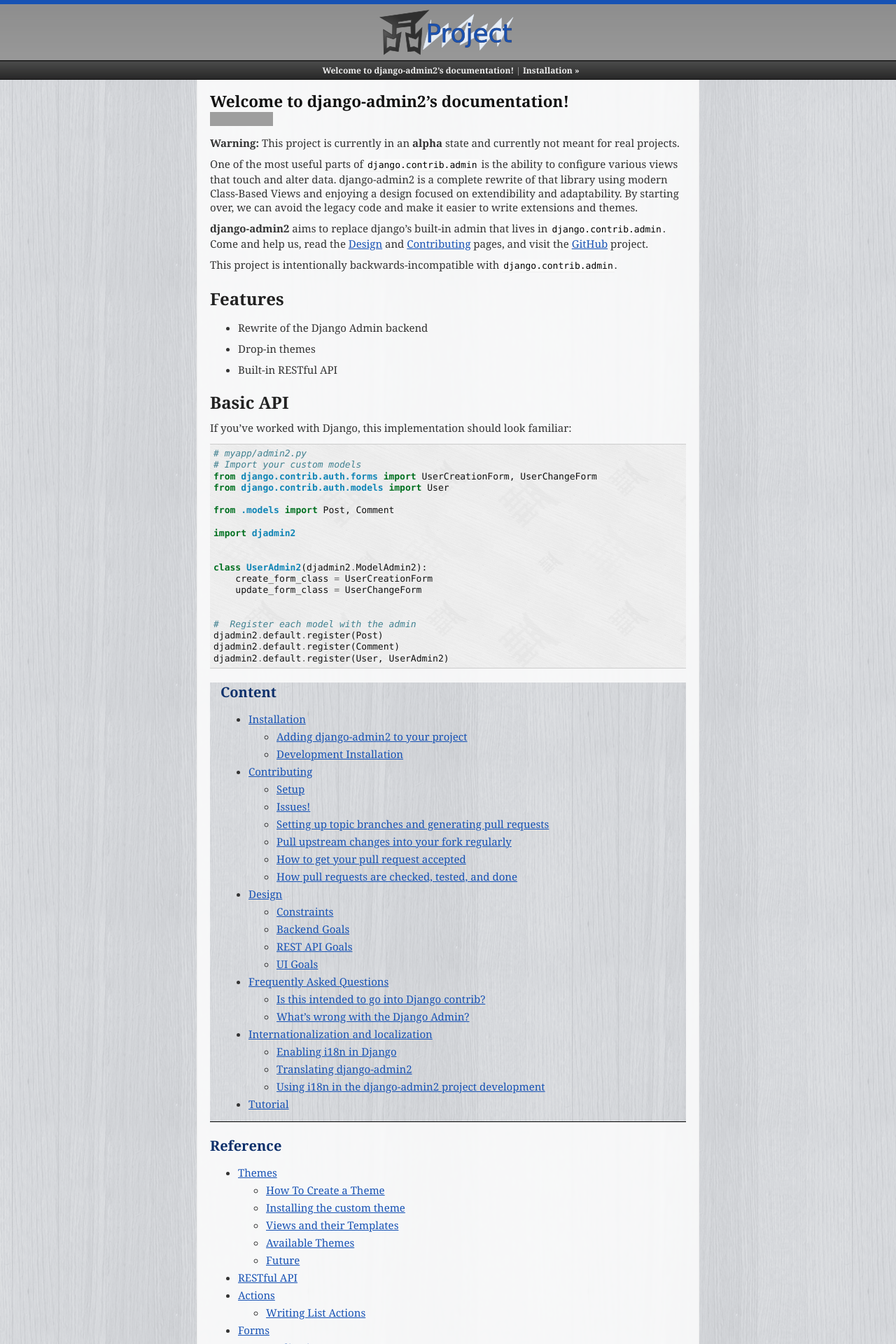
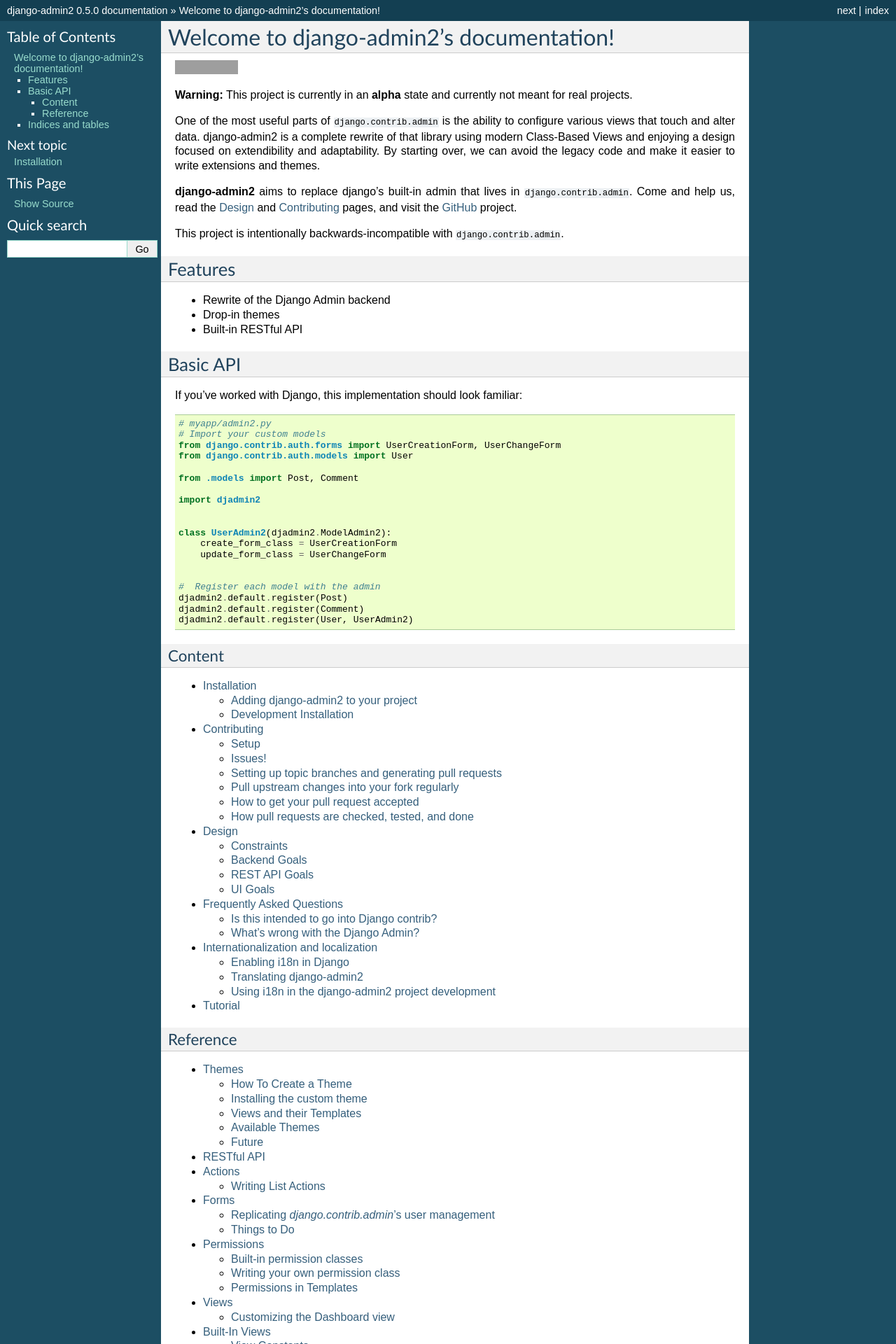
Before and after one commit to jazzband/django-admin2, a Sphinx documentation site: the page built from docs/index.rst, in a window 1280 px wide. Shown: the top 1920 px of the page at 70% size. Built offline with Sphinx 7.4.7, drawn with Linux system fonts in a browser that asks for light colours; pages that are not in the unit, such as notebooks, are missing from menus; some of the changed text lies outside the part shown; grey boxes are pictures that could not be loaded.

Commit message:
Theme bump

```diff
--- a/docs/conf.py
+++ b/docs/conf.py
@@ -114,7 +114,7 @@
 
 # The theme to use for HTML and HTML Help pages.  See the documentation for
 # a list of builtin themes.
-html_theme = 'scrolls'
+html_theme = 'default'
 
 # Theme options are theme-specific and customize the look and feel of a theme
 # further.  For a list of options available for each theme, see the
--- a/docs/ref/built-in-views.rst
+++ b/docs/ref/built-in-views.rst
@@ -3,6 +3,8 @@
 
 Each of these views contains the list of context variables that are included in
 their templates.
+
+.. note:: TODO: Fix the capitalization of context variables!
 
 View Constants
 ---------------
```
